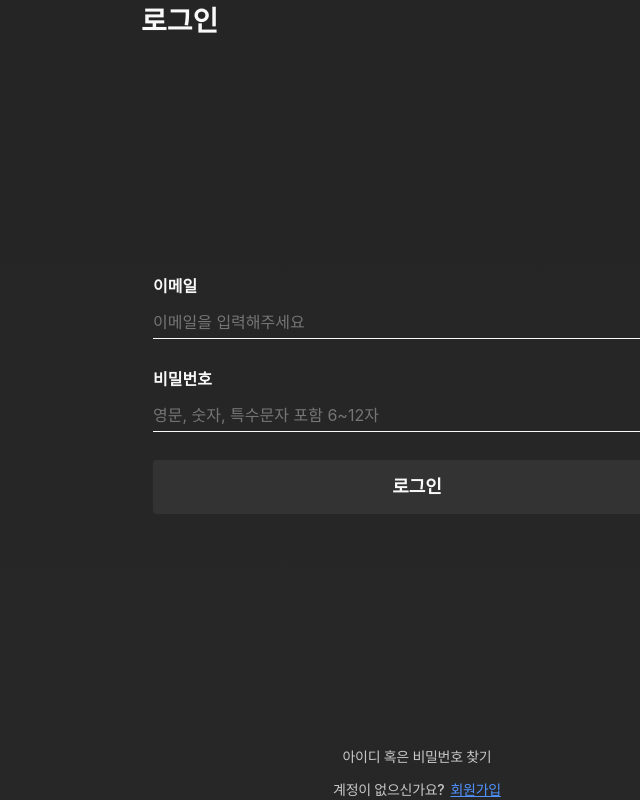
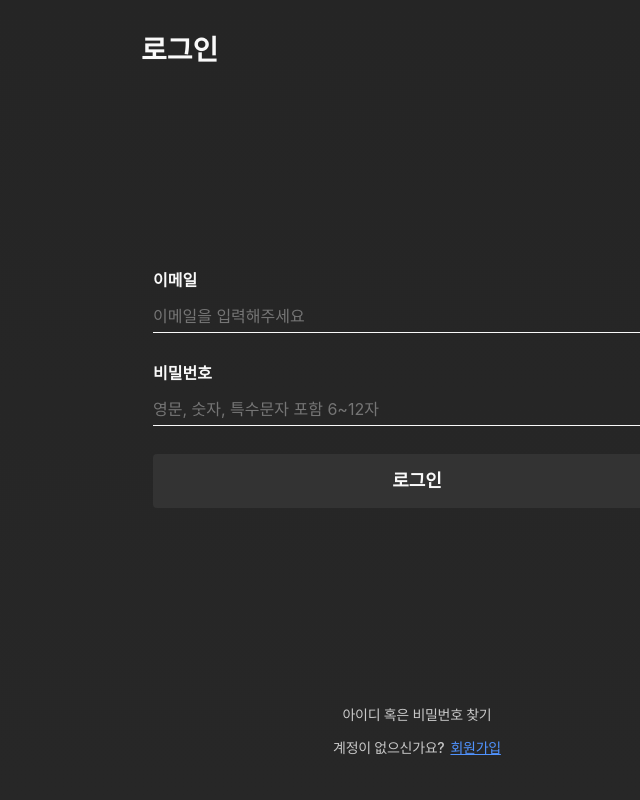
Before and after one commit to cottons-kr/snapplace, a Next.js app: page /login in a window 1280 px wide. Shown: the whole page, without its empty margins (223-863 px from the left). Built offline with nearby package versions, Linux system fonts and the light colour scheme; a web font is replaced by a local one.

Commit message:
🎨 Enhance Login and Layout; add padding to login page and implement authentication redirect in layout

```diff
--- a/app/(auth)/login/page.module.scss
+++ b/app/(auth)/login/page.module.scss
@@ -1,3 +1,8 @@
+.page {
+  padding-top: calc(var(--min-top) + 17px);
+  padding-bottom: calc(var(--min-bottom) + 30px);
+}
+
 .title {
   font-size: 28px;
   font-weight: 600;
--- a/app/(auth)/login/page.tsx
+++ b/app/(auth)/login/page.tsx
@@ -21,7 +21,7 @@ export default function LoginPage() {
   }
 
   return <>
-    <VStack justify='space-between' height='100dvh'>
+    <VStack className={s.page} justify='space-between' height='100dvh'>
       <h1 className={s.title}>로그인</h1>
 
       <form className={s.form} action={submit}>
--- a/app/layout.tsx
+++ b/app/layout.tsx
@@ -1,6 +1,7 @@
 import Viewport from '@/components/layout/Viewport'
 import type { ILayoutProps } from '@/types/props'
 import { Metadata, Viewport as NextViewport } from 'next'
+import { auth } from '@/lib/auth'
 
 import '@/styles/app.scss'
 import '@/styles/color.scss'
@@ -8,6 +9,7 @@ import '@/styles/component.scss'
 import '@/styles/icon.scss'
 import 'swiper/css'
 import s from './layout.module.scss'
+import { redirect } from 'next/navigation'
 
 export const metadata: Metadata = {
   title: '스냅플레이스',
@@ -19,7 +21,7 @@ export const viewport: NextViewport = {
   viewportFit: 'cover',
 }
 
-export default function RootLayout(props: ILayoutProps) {
+export default async function RootLayout(props: ILayoutProps) {
   return <>
     <html lang='ko'>
       <head>
```
Also changed, not shown: app/(main)/layout.tsx (+8 -1 lines).
